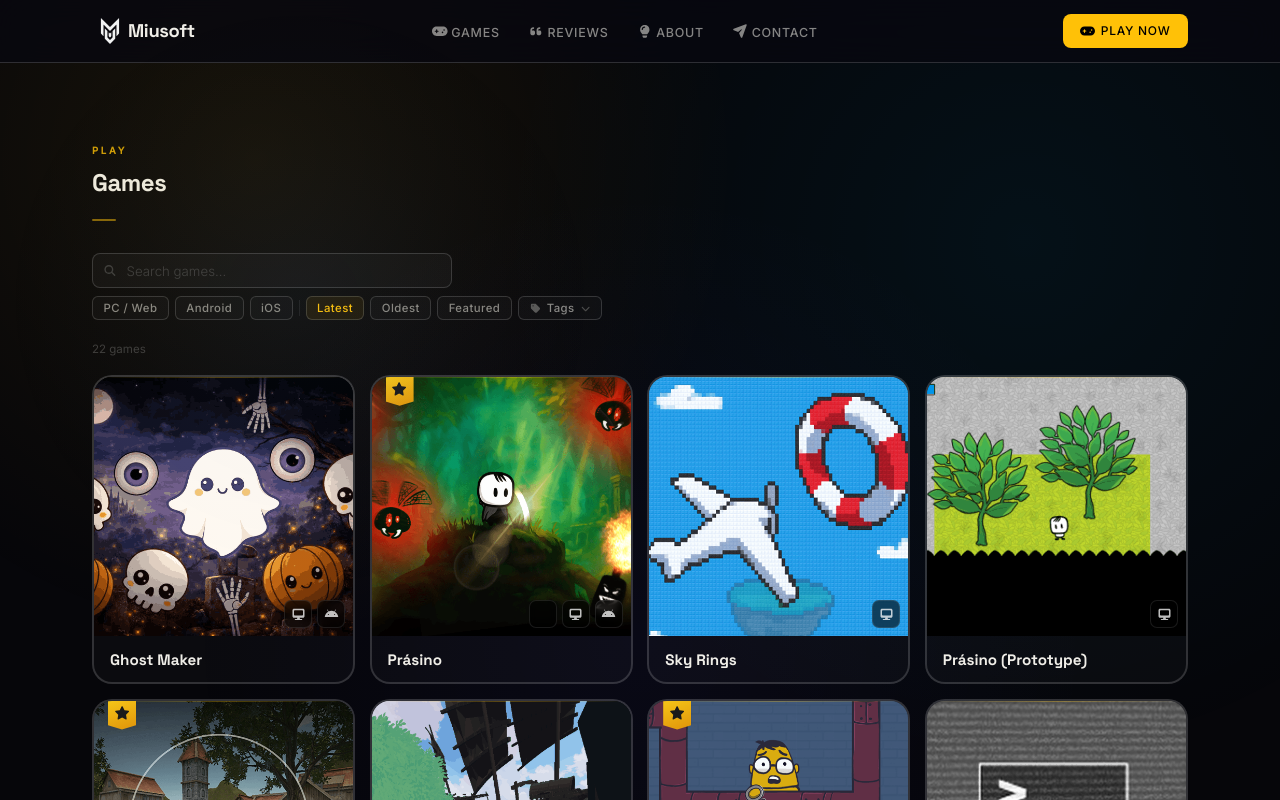
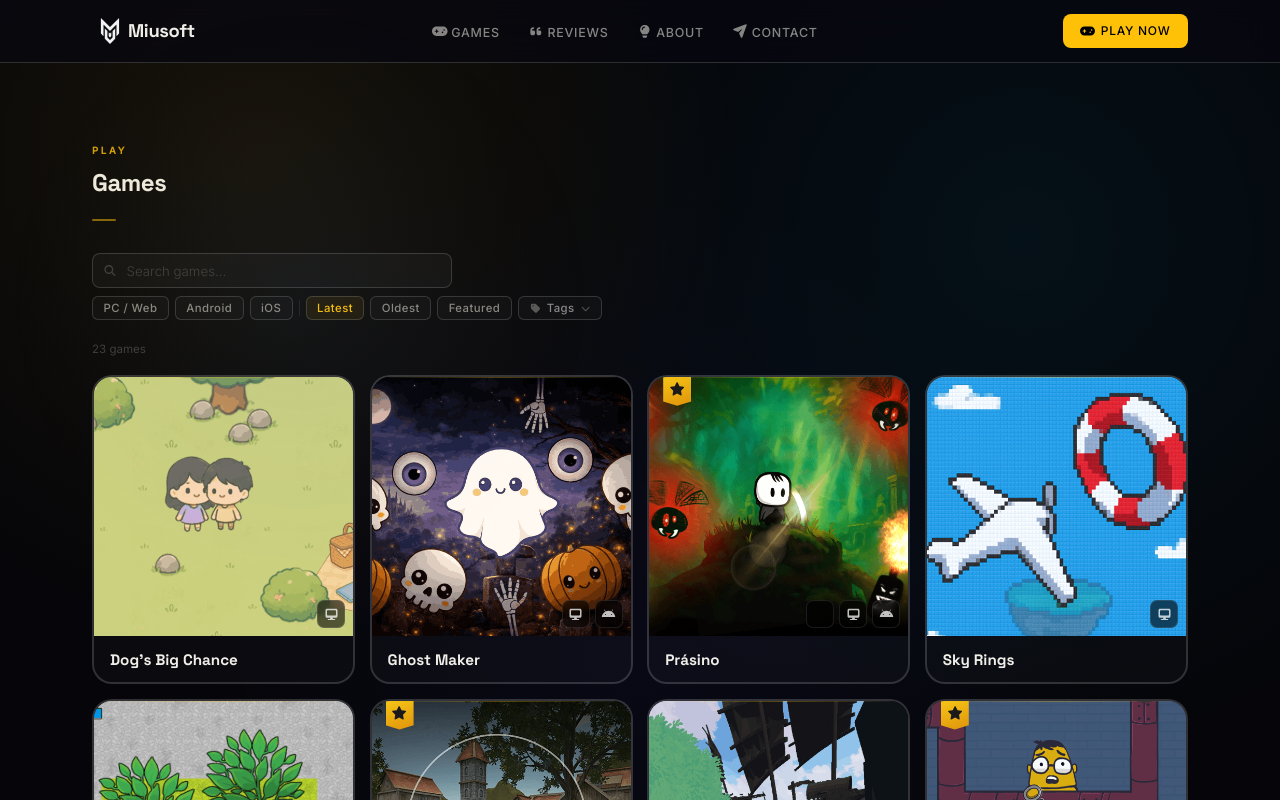
Before and after one commit to MiusoftGames/miusoftgames.github.io, a Next.js app: page /games in a window 1280 px wide. Shown: the top 800 px of the page. Built offline with nearby package versions, Linux system fonts and the light colour scheme.

Commit message:
new game

```diff
--- a/data/games.js
+++ b/data/games.js
@@ -1,10 +1,21 @@
 export const games = [
+    {
+        id: "dogsbigchance",
+        image: "/images/games/dogsbigchance.png",
+        title: "Dog's Big Chance",
+        description: "Every distraction is a connection. Made for Game Dev TV Game Jam 2026.",
+        publishedAt: "2026-05-25",   // YYYY-MM-DD format
+        tags: ["Cozy", "Jam", "Godot", "2D"],
+        platforms: {
+            web: "https://miusoft.itch.io/dogs-big-chance",
+        },
+    },
     {
         id: "ghost-maker",
         image: "/images/games/GhostMaker.png",
         title: "Ghost Maker",
         description: "Merge spooky items to create your ghost! A relaxing merge puzzle game with a Halloween twist.",
-        publishedAt: "2026-04-01",   // YYYY-MM-DD format
+        publishedAt: "2026-04-01",
         tags: ["Casual", "Puzzle", "Merge", "Godot", "2D"],
         platforms: {
             web: "https://miusoft.itch.io/ghost-maker",
```
Also changed, not shown: public/images/games/dogsbigchance.png (added).
